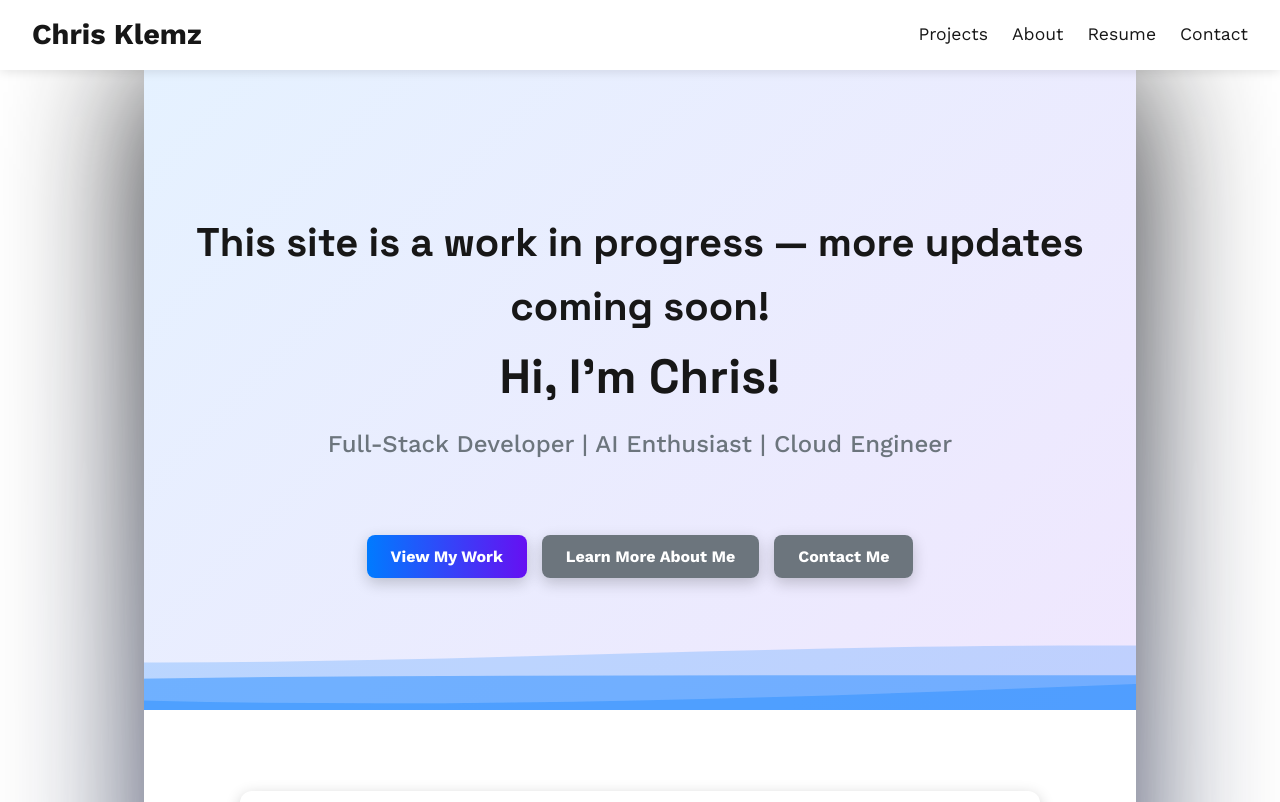
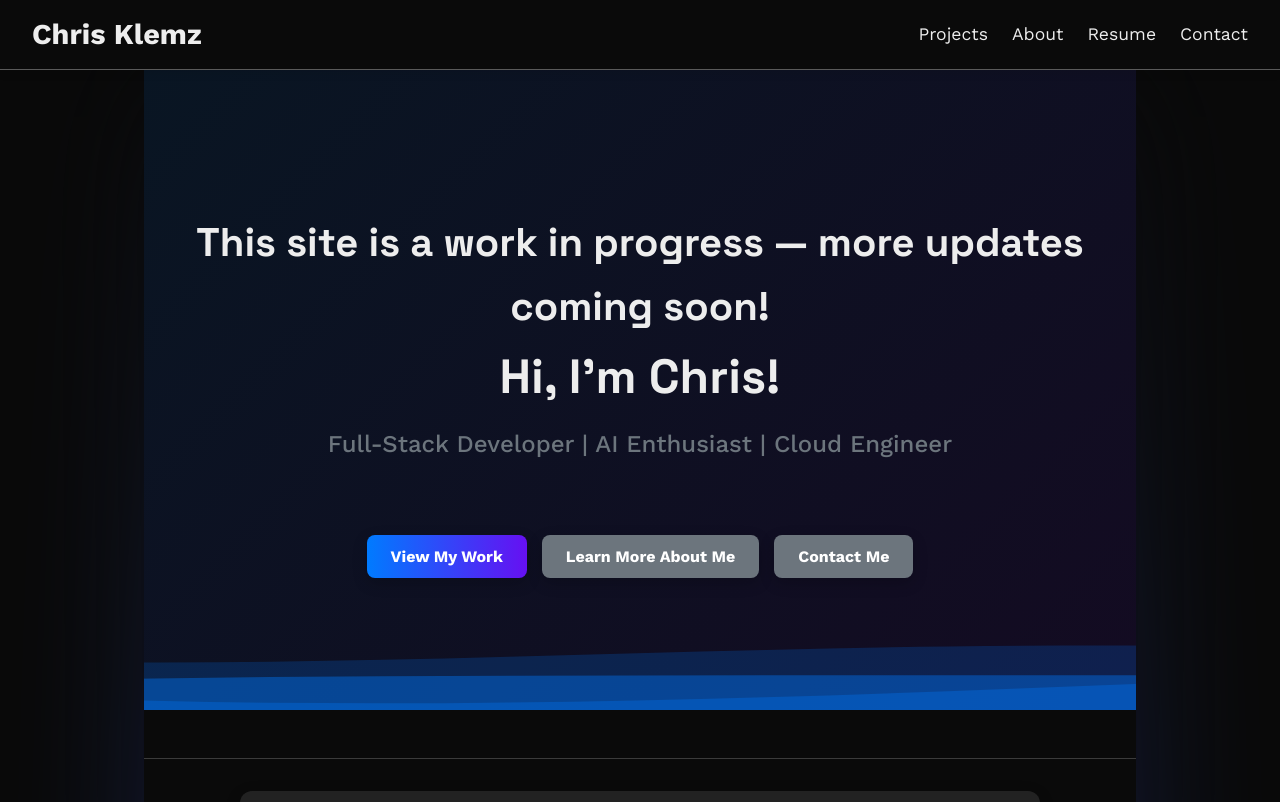
Before and after one commit to Crklemz/portfolio-website, a Next.js app: page / in a window 1280 px wide. Shown: the top 802 px of the page. Built offline with nearby package versions, Linux system fonts and the light colour scheme.

Commit message:
style: remove dark mode and normal mode takes on dark mode colors

```diff
--- a/src/styles/globals.css
+++ b/src/styles/globals.css
@@ -2,8 +2,8 @@
 
 /* Define Theme Variables */
 :root {
-  --background: #ffffff;
-  --foreground: #171717;
+  --background: #0a0a0a;
+  --foreground: #ededed;
   --primary: #007bff;
   --secondary: #6c757d;
   --accent: #64ffda;
@@ -39,14 +39,6 @@
   --section-padding-mobile: 1rem;
   --section-margin-y: 2rem 0;
   --section-margin-y-mobile: 1rem 0;
-}
-
-/* Dark Mode */
-@media (prefers-color-scheme: dark) {
-  :root {
-    --background: #0a0a0a;
-    --foreground: #ededed;
-  }
 }
 
 /* Apply Global Styles */
```
